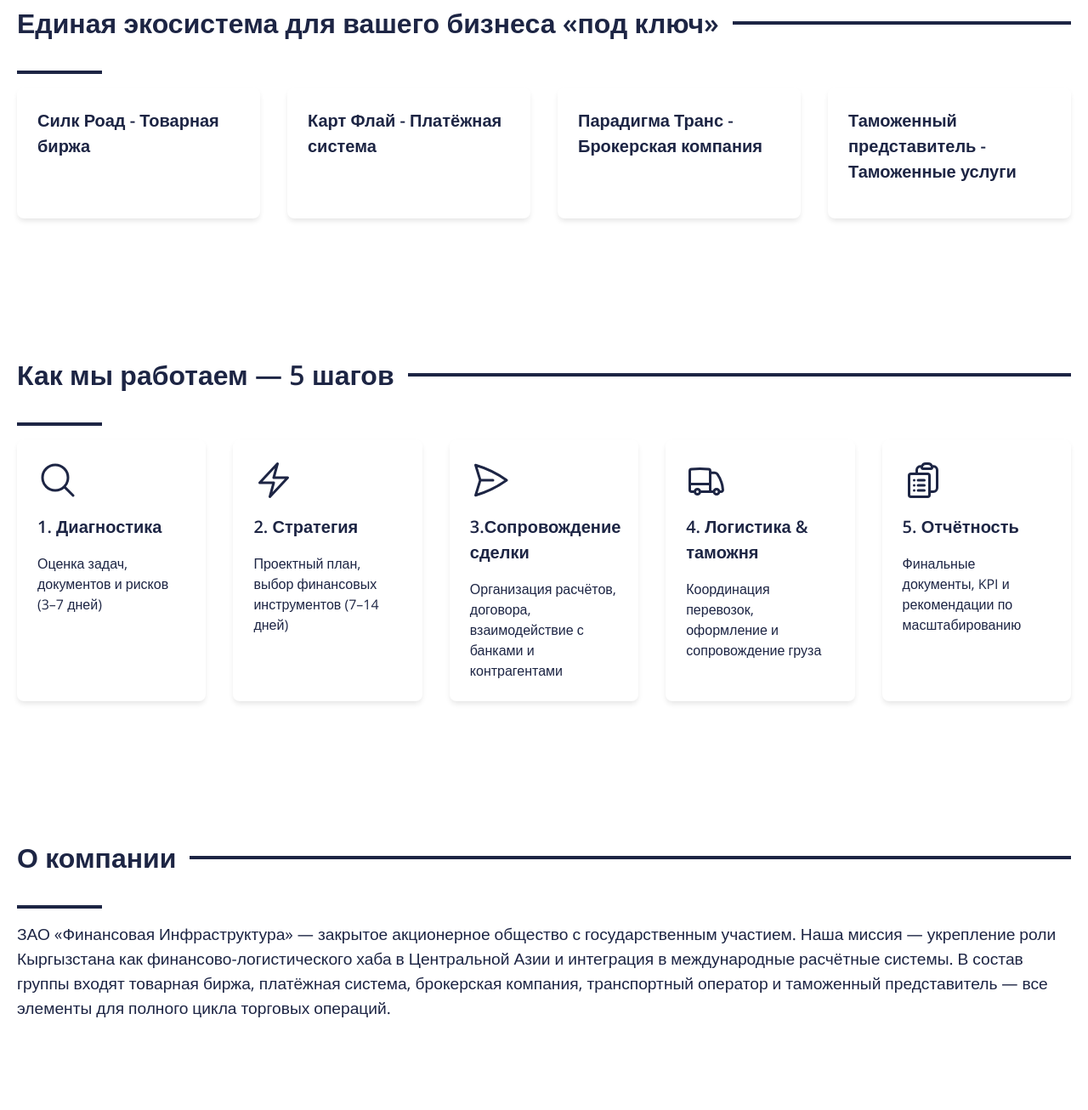
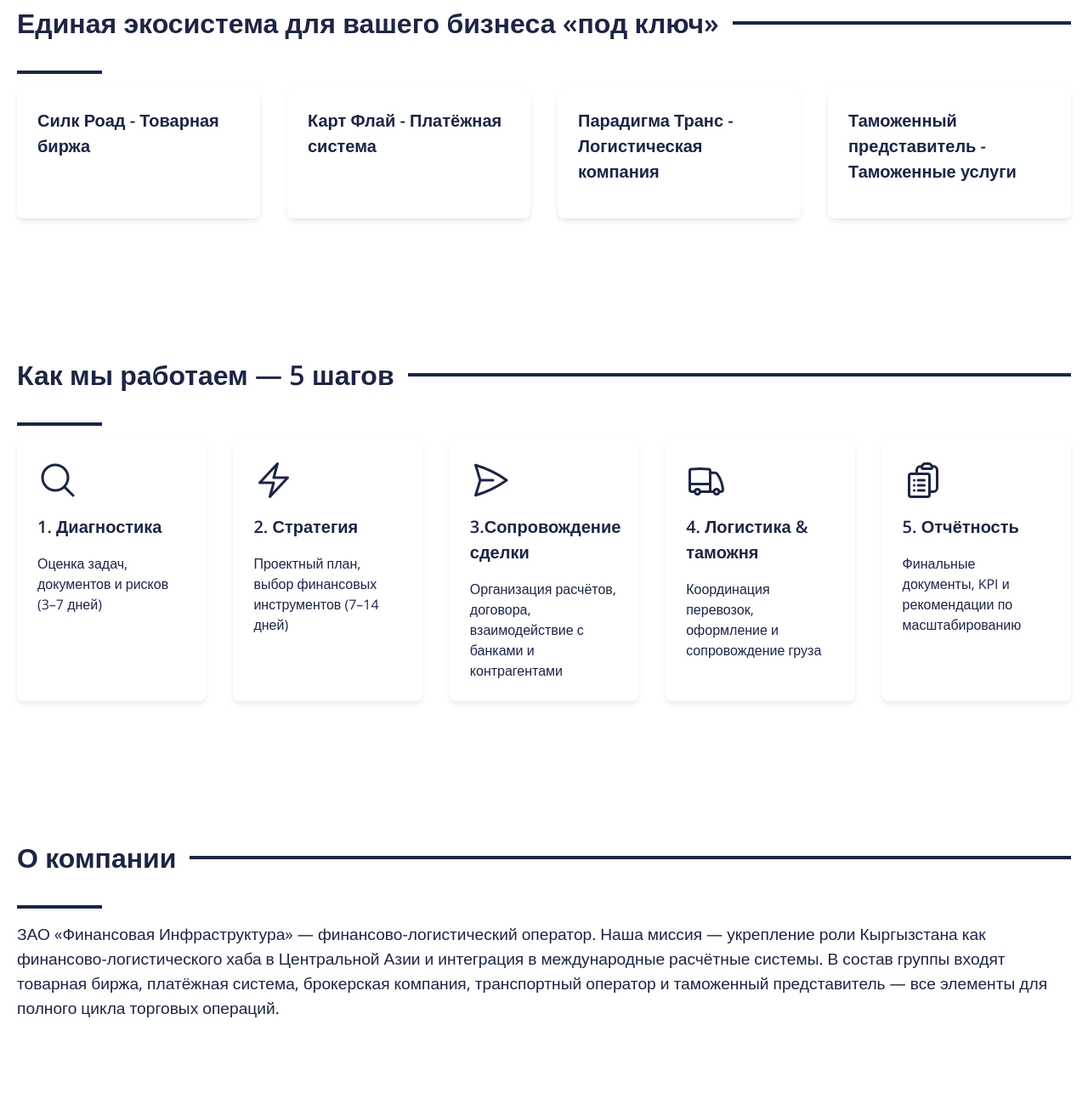
Before and after one commit to DjangoOG/Infinance, a plain HTML site: page index.html in a window 1280 px wide. Shown: the part 1974-3280 px from the top of the page at 85% size. Drawn offline with nearby package versions, Linux system fonts and the light colour scheme.

Commit message:
Update content: Phase 3 changes (Advantages, Ecosystem, About, Contacts)

```diff
--- a/index.html
+++ b/index.html
@@ -64,11 +64,11 @@
                 </div>
                 <div class="card reveal-on-scroll">
                     <h3>Интеграция с финансовыми институтами, с банками стран ЕАЭС, КНР и БРИКС</h3>
-                    <p>Прямое взаимодействие с китайскими финансовыми институтами</p>
+                    <p>Прямое взаимодействие с финансовыми институтами стран ЕАЭС, КНР и БРИКС.</p>
                 </div>
                 <div class="card reveal-on-scroll">
                     <h3>Единая экосистема: финансы + логистика</h3>
-                    <p>Комплексный подход к организации трансграничной торговли</p>
+                    <p>Комплексный подход к организации трансграничной торговли по системе «Т+1»</p>
                 </div>
             </div>
         </div>
@@ -223,7 +223,7 @@
                     <h3>Карт Флай - Платёжная система</h3>
                 </div>
                 <div class="card reveal-on-scroll">
-                    <h3>Парадигма Транс - Брокерская компания</h3>
+                    <h3>Парадигма Транс - Логистическая компания</h3>
                 </div>
                 <div class="card reveal-on-scroll">
                     <h3>Таможенный представитель - Таможенные услуги</h3>
@@ -303,11 +303,10 @@
             <h2 class="section-title reveal-on-scroll">О компании</h2>
             <div class="animated-line"></div>
             <p class="reveal-on-scroll" style="font-size: 1.2rem; margin-bottom: 2rem; margin-top: 1rem;">ЗАО
-                «Финансовая Инфраструктура» — закрытое акционерное общество с государственным участием. Наша миссия —
-                укрепление роли Кыргызстана как финансово-логистического хаба в Центральной Азии и интеграция в
-                международные расчётные системы. В состав группы входят товарная биржа, платёжная система, брокерская
-                компания, транспортный оператор и таможенный представитель — все элементы для полного цикла торговых
-                операций.</p>
+                «Финансовая Инфраструктура» — финансово-логистический оператор. Наша миссия — укрепление роли
+                Кыргызстана как финансово-логистического хаба в Центральной Азии и интеграция в международные расчётные
+                системы. В состав группы входят товарная биржа, платёжная система, брокерская компания, транспортный
+                оператор и таможенный представитель — все элементы для полного цикла торговых операций.</p>
         </div>
     </section>
 
@@ -345,11 +344,11 @@
                 <div class="card reveal-on-scroll">
                     <h3>Офис</h3>
                     <p>1. Кыргызская Республика, г.Бишкек, Боконбаева 113</p>
-                    <p>2. Российская Федерация, г.Москва, 1й Красногвардейский проезд 22с2 (Neva Towers, башня 2), 16 этаж, аппартаменты 173.</p>
+                    <p>2. Российская Федерация, г.Москва, 1й Красногвардейский проезд 22с2 (Neva Towers, башня 2), 16
+                        этаж, аппартаменты 173.</p>
                 </div>
                 <div class="card reveal-on-scroll">
                     <h3>Телефон</h3>
-                    <p>+7 925 215 8338</p>
                     <p>+7 929 705 2244</p>
                 </div>
                 <div class="card reveal-on-scroll">
```
